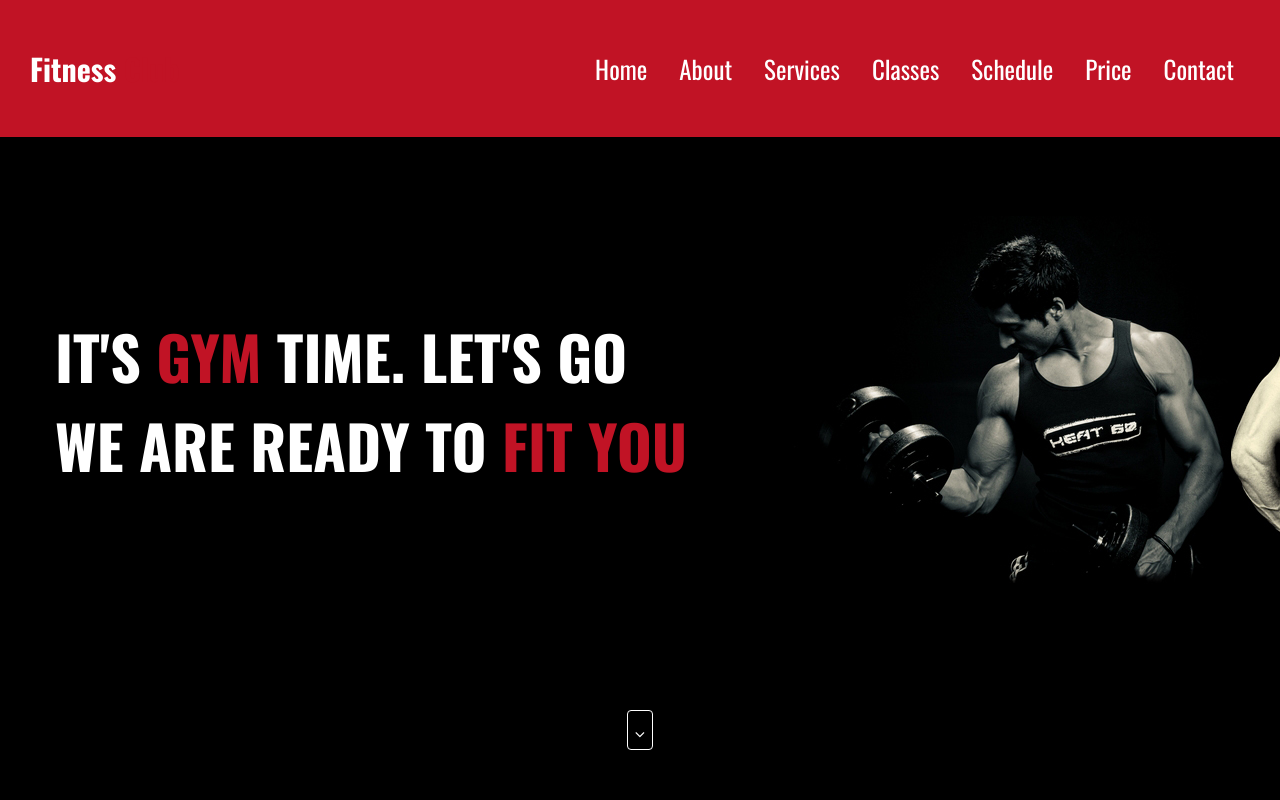
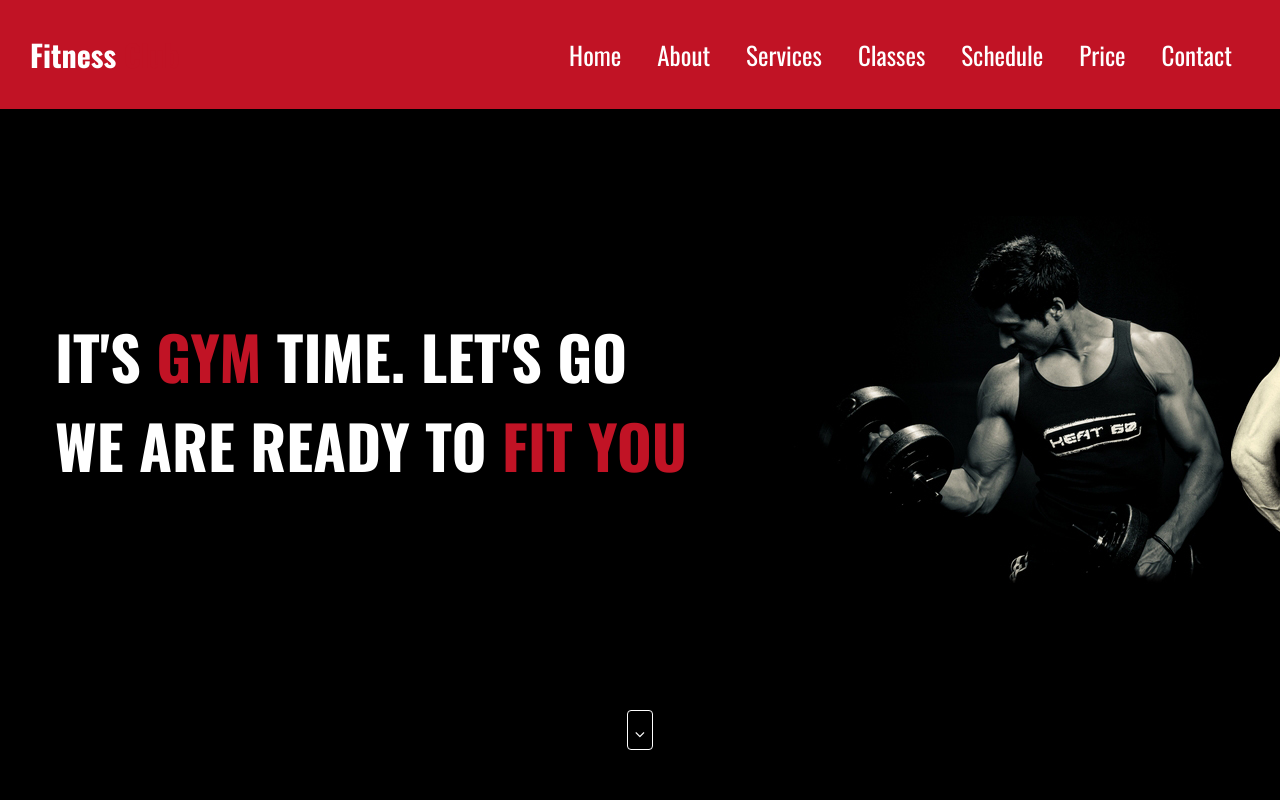
Before and after one commit to metaCoreSoftwareDevelopement/gymtemplates, a plain HTML site: page GymWebsite1/index.html in a window 1280 px wide. Shown: the top 800 px of the page. Drawn offline with nearby package versions, Linux system fonts and the light colour scheme.

Commit message:
Update style.css

```diff
--- a/GymWebsite1/css/style.css
+++ b/GymWebsite1/css/style.css
@@ -69,7 +69,7 @@ header .nav ul li a {
 	display: block;
 	color: rgb(255, 255, 255);
 	text-align: center;
-	padding: 20px 16px;
+	padding: 6px 18px;
 	text-decoration: none;
 }
 
```
